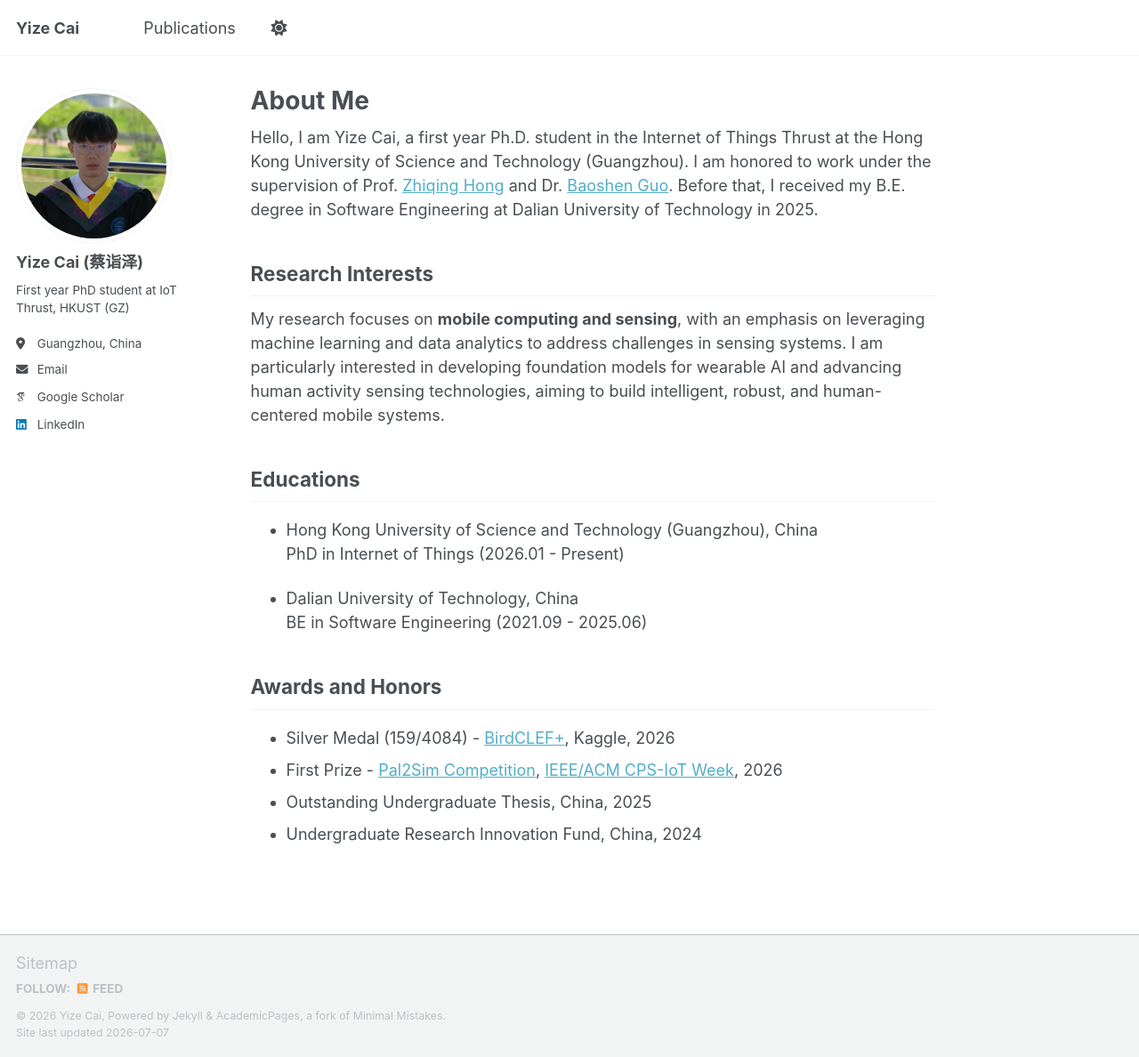
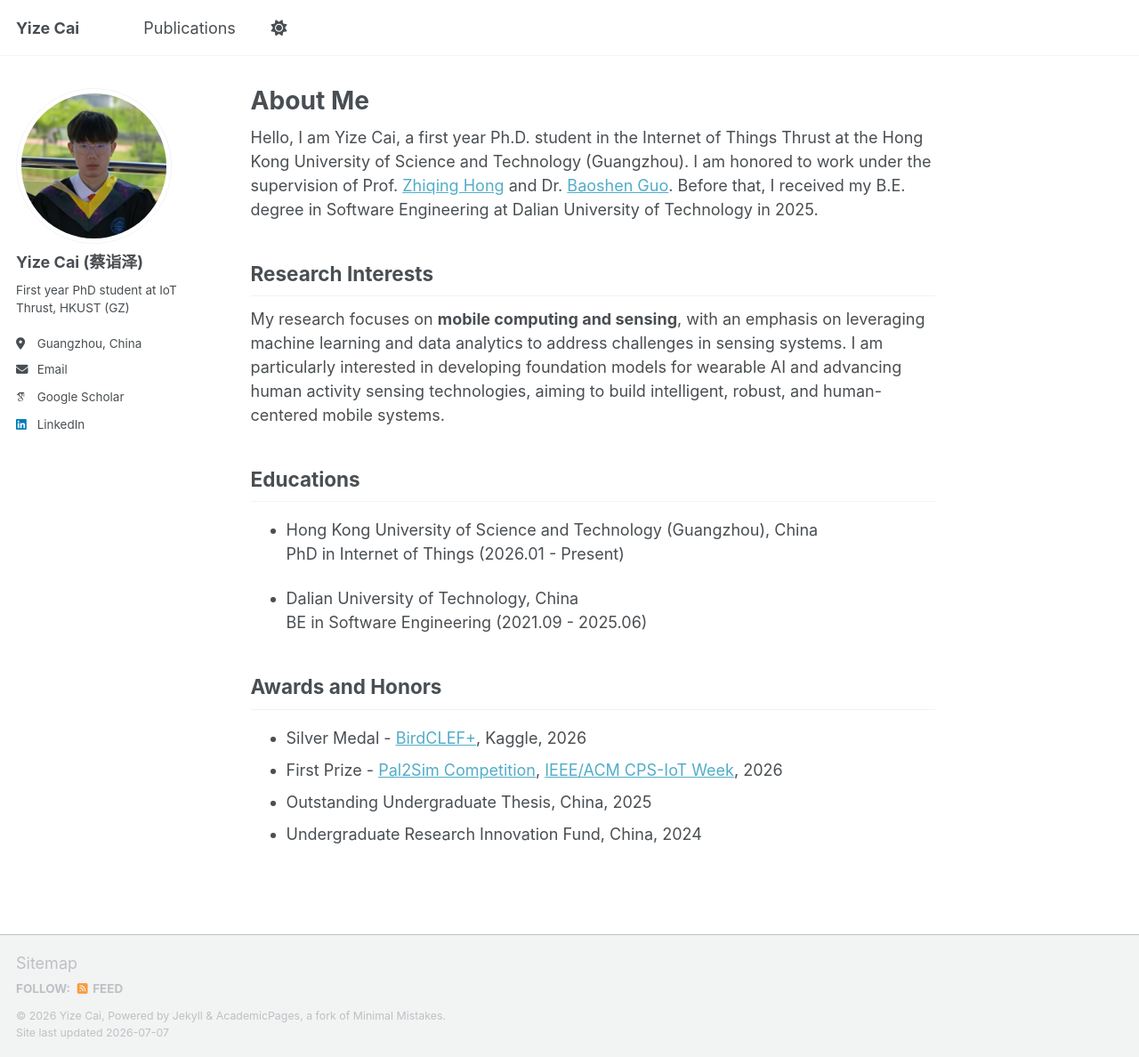
Before and after one commit to saiketa/saiketa.github.io, a Jekyll site: the page built from _pages/about.md, in a window 1280 px wide and 1188 px high. Shown: the whole window at 89% size. Built offline with Jekyll 4.4.1, drawn with Linux system fonts in a browser that asks for light colours; some web fonts are replaced; a script bundle is joined from its source files by our own code; library files that are not in the unit come from our copies.

Commit message:
Update about.md

```diff
--- a/_pages/about.md
+++ b/_pages/about.md
@@ -23,7 +23,7 @@ My research focuses on **mobile computing and sensing**, with an emphasis on lev
 
 ## Awards and Honors
 
-- Silver Medal (159/4084) - [BirdCLEF+](https://www.kaggle.com/competitions/birdclef-2026), Kaggle, 2026
+- Silver Medal - [BirdCLEF+](https://www.kaggle.com/competitions/birdclef-2026), Kaggle, 2026
 - First Prize - [Pal2Sim Competition](https://www.pal2sim.com/?tab=competition), [IEEE/ACM CPS-IoT Week](https://www.linkedin.com/posts/cps-iot-week_cpsiot-pal2sim-ai-activity-7460298236394762240-Hv1U?utm_source=share&utm_medium=member_desktop&rcm=ACoAABti_9EBsNaBZm3E9qkjJTG9OBSjQG2T1hI), 2026
 - Outstanding Undergraduate Thesis, China, 2025
 - Undergraduate Research Innovation Fund, China, 2024
```
